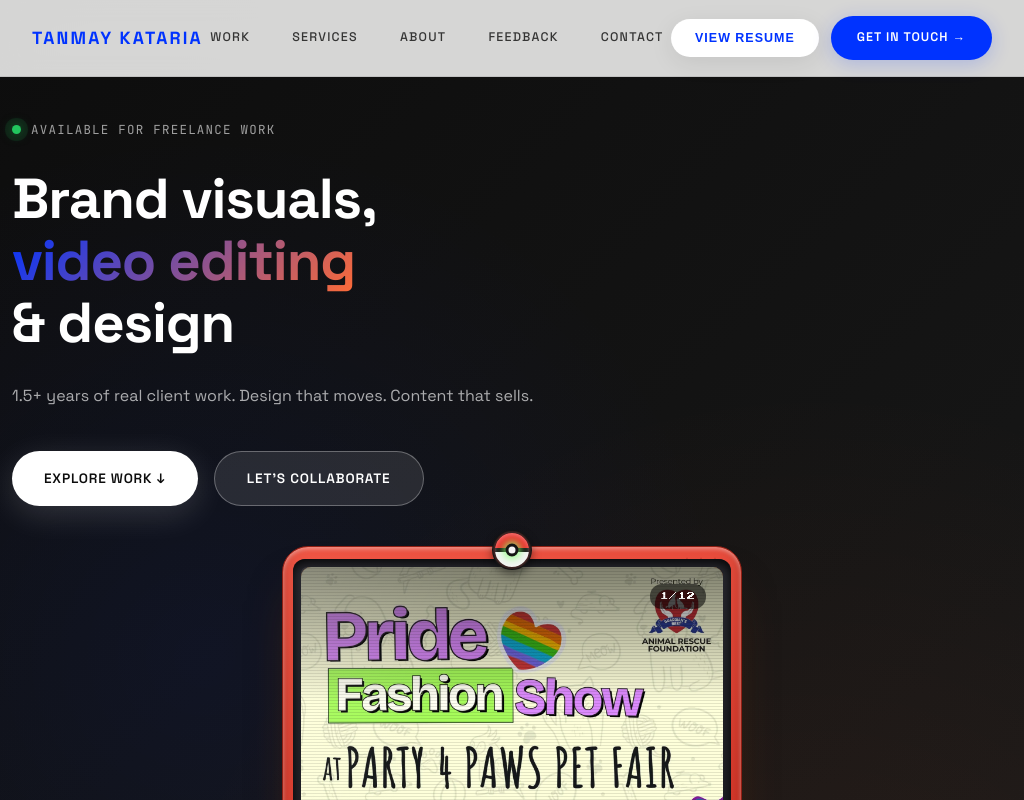
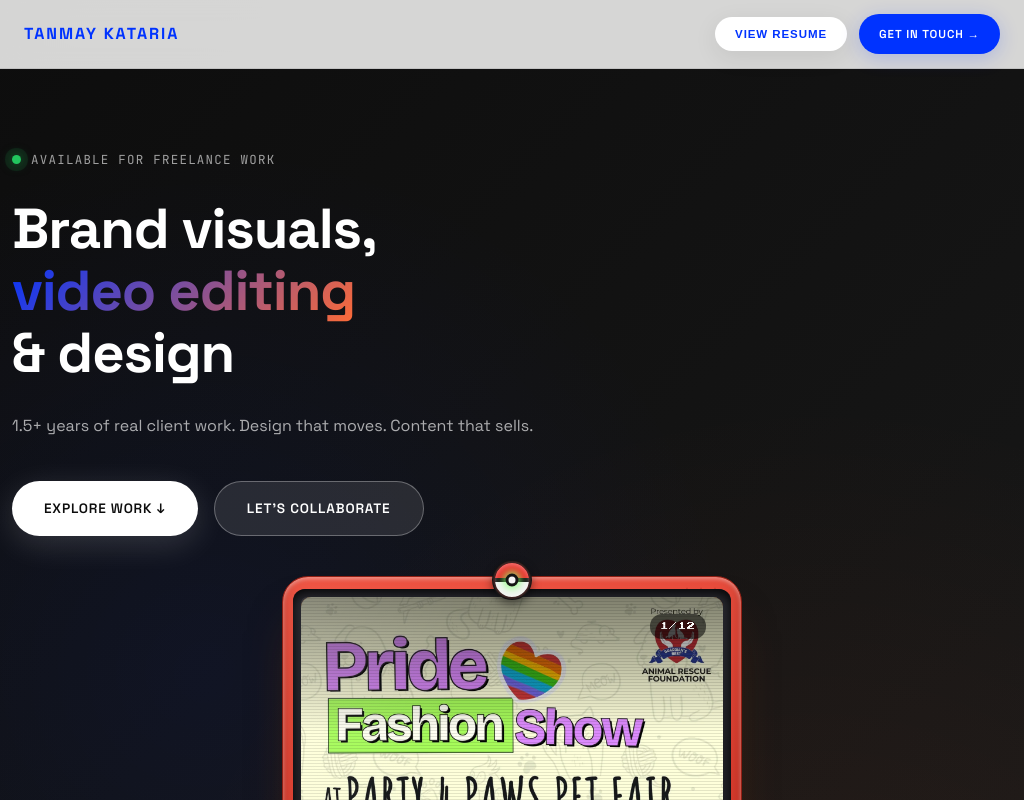
Before and after one commit to tanmyy/tanmayonline, a plain HTML site: page index.html in a window 1024 px wide. Shown: the top 800 px of the page. Drawn offline with Linux system fonts and the light colour scheme.

Commit message:
fix iPad header: tablet-only nav layout (769-1024px), desktop and mobile untouched

```diff
--- a/index.html
+++ b/index.html
@@ -291,6 +291,20 @@
       h2 { font-size: clamp(28px, 6vw, 40px); }
       .hero-ctas { flex-direction: column; }
       .btn { width: 100%; justify-content: center; }
+    }
+
+    /* TABLET ONLY (iPad, 769-1024px) — desktop and mobile untouched.
+       At tablet widths the brand + 5 nav links + 2 buttons cannot fit in one
+       row: the brand wrapped, the pill buttons wrapped into tall ovals, and
+       the nav grew to two rows and clipped the hero headline. The site
+       already hides .nav-links below 768px with no hamburger, so hiding
+       them here matches the existing pattern. */
+    @media (min-width: 769px) and (max-width: 1024px) {
+      nav { padding: 14px 24px; }
+      .nav-links { display: none; }
+      .nav-brand { white-space: nowrap; font-size: 1rem; }
+      .nav-resume-btn, .nav-cta { white-space: nowrap; padding: 11px 20px; font-size: 0.72rem; }
+      .hero { padding: 150px 32px 60px; }
     }
 
     /* GALLERY MODAL */
```
